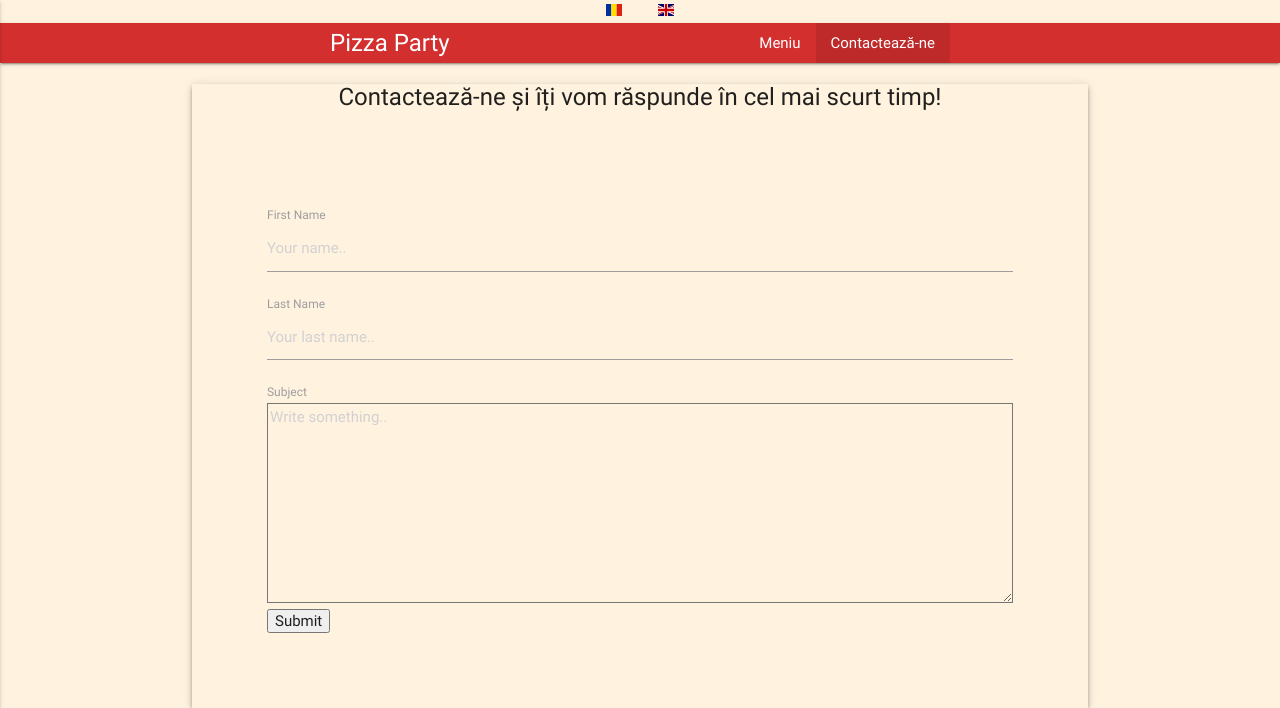
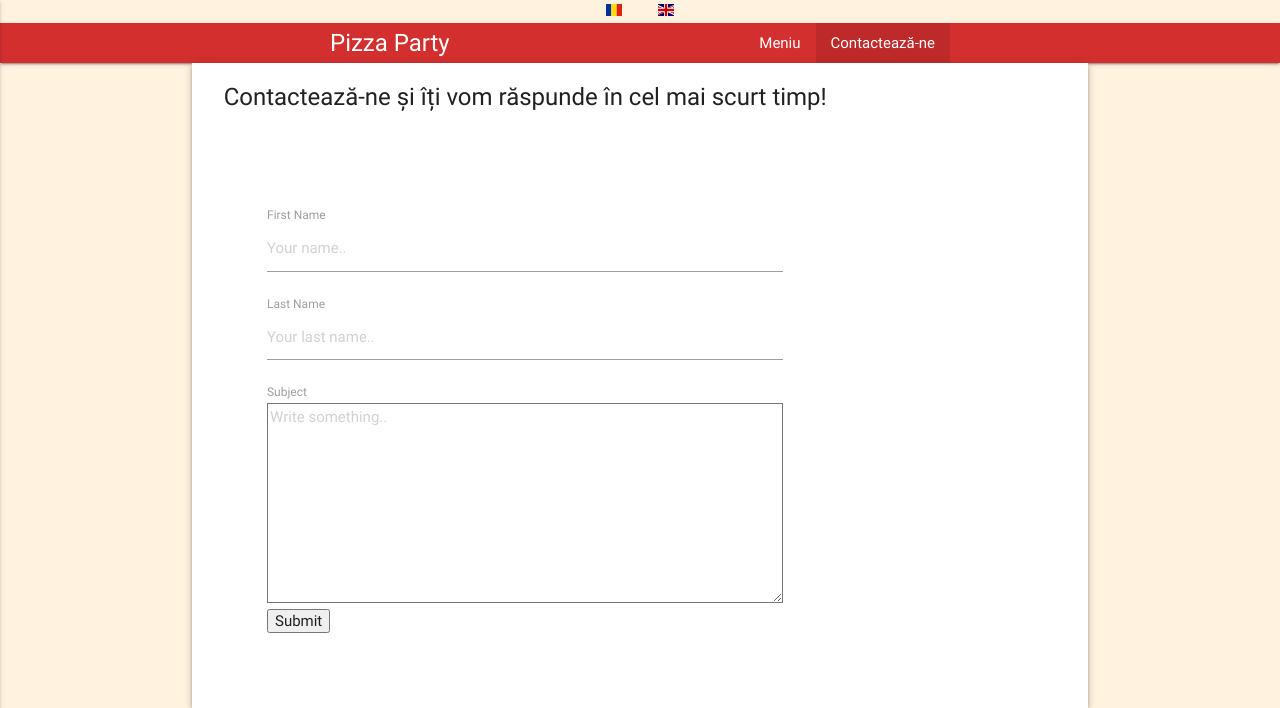
Before and after one commit to danieldeicide/pizza-party-mdl, a Jekyll site: the page built from contact.html, in a window 1280 px wide. Shown: the top 708 px of the page. Built offline with Jekyll 4.4.1, drawn with Linux system fonts in a browser that asks for light colours; nearby versions of some CDN libraries; grey boxes are pictures that could not be loaded.

Commit message:
dsad
sadsa

```diff
--- a/_includes/form.html
+++ b/_includes/form.html
@@ -1,19 +1,19 @@
 <section>
-  <div class="container z-depth-2">
-    <h3 class="center" >Contactează-ne și îți vom răspunde în cel mai scurt timp!</h3>
+    <div class="container z-depth-2 white">
+        <div class="row">
+          <div class="col s12 m12 l9 xl9">
+            <h3 class="center">Contactează-ne și îți vom răspunde în cel mai scurt timp!</h3>
             <form id="gform" class="" action="https://script.google.com/macros/s/AKfycbwqh2t1k7zfaMnrZ-6wlcEYCWzUmDa8nE3cIwzf4HCZ3J_WfwE/exec" method="POST">
                 <label for="fname">First Name</label>
                 <input type="text" id="fname" name="firstname" placeholder="Your name..">
-
                 <label for="lname">Last Name</label>
                 <input type="text" id="lname" name="lastname" placeholder="Your last name..">
-
                 <label for="subject">Subject</label>
                 <textarea id="subject" name="subject" placeholder="Write something.." style="height:200px"></textarea>
 
                 <input type="submit" value="Submit">
             </form>
-
           </div>
-
+        </div>
+    </div>
 </section>
```
Lines whose indentation alone changed are shown as unchanged.
